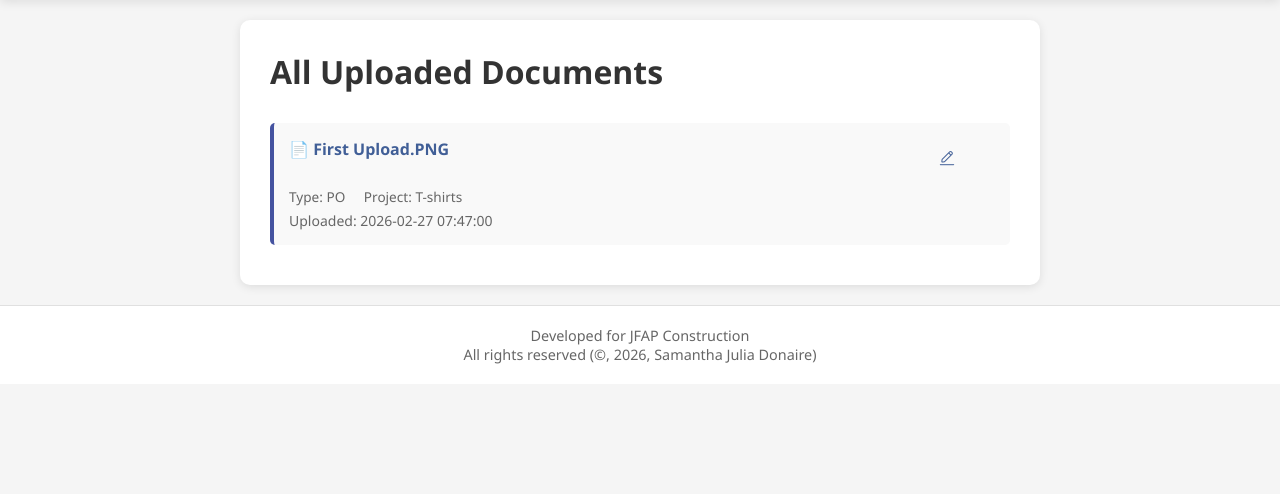
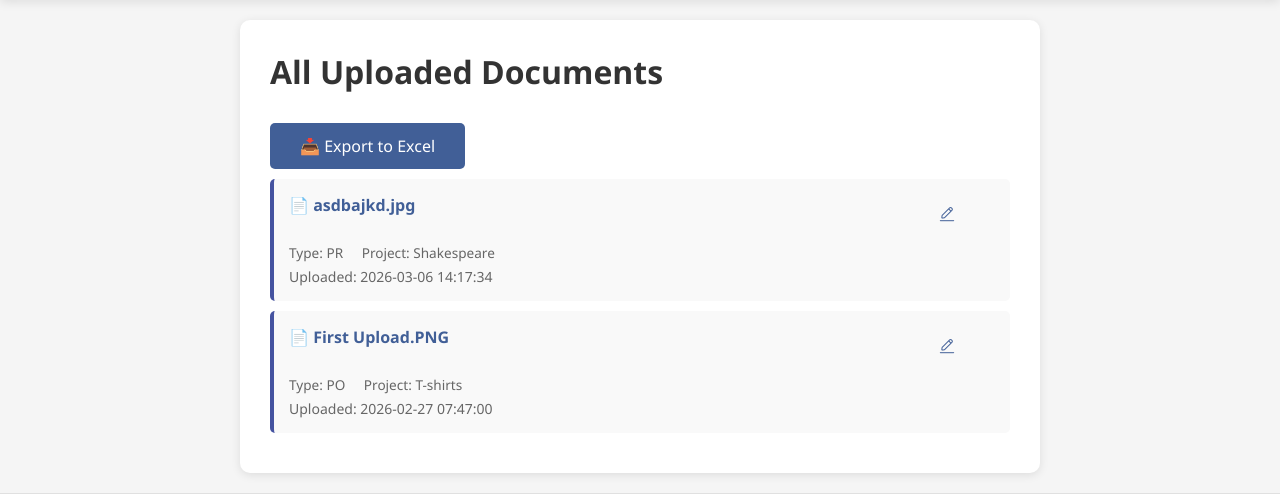
Before and after one commit to PBlacke/JFAP-Document-Management-System, a Flask app: page /documents in a window 1280 px wide. Shown: the part 118-612 px from the top of the page. Run offline with Flask 3, Linux system fonts and the light colour scheme; a user stored in the database is signed in; data comes from the database, SQL or seed files in the repository; both versions use the stored data as it was after the commit.

Commit message:
Add document export feature to download documents as Excel file; update documents template with export button

```diff
--- a/app.py
+++ b/app.py
@@ -13,7 +13,8 @@ import re
 from flask_login import LoginManager, UserMixin, login_user, logout_user, login_required, current_user
 from functools import wraps
 import time
-
+from flask import send_file
+import io
 
 #app configuration
 app = Flask(__name__)
@@ -428,18 +429,24 @@ def list_documents():
     conn = sqlite3.connect('documents.db')
     conn.execute("PRAGMA journal_mode=WAL")
     c = conn.cursor()
-    c.execute("""SELECT id, filename, upload_date, doc_type, project
-              FROM documents
-              WHERE user_id = ?
-              ORDER BY upload_date DESC""", (current_user.id,))
+
+    c.execute("""
+        SELECT d.id, d.filename, d.upload_date, d.doc_type, d.project, u.username
+        FROM documents d
+        JOIN users u ON d.user_id = u.id
+        ORDER BY d.upload_date DESC
+    """)
     docs = c.fetchall()
+
     query_time = time.time() - start
     print(f"[DOCUMENTS] Query: {query_time:.3f}s for {len(docs)} documents")
     render_start = time.time()
     rendered = render_template('documents.html', documents=docs)
     render_time = time.time() - render_start
     print(f"[DOCUMENTS] Render took: {render_time:.3f}s")
+
     conn.close()
+
     total_time = time.time() - start
     print(f"[DOCUMENTS] TOTAL: {total_time:.3f}s")
     return rendered
@@ -714,6 +721,34 @@ def admin_dashboard():
     return render_template('admin_dashboard.html', users=users, documents=documents, log=log)
 
 
+@app.route('/export_documents')
+@login_required
+def export_documents():
+    import pandas as pd
+    conn = sqlite3.connect('documents.db')
+
+    query = """
+    SELECT d.filename, d.doc_type, d.project, d.upload_date, u.username as uploader
+        FROM documents d
+        JOIN users u ON d.user_id = u.id
+        ORDER BY d.upload_date DESC
+    """
+    df = pd.read_sql_query(query, conn)
+    conn.close()
+
+    output = io.BytesIO()
+    with pd.ExcelWriter(output, engine='openpyxl') as writer:
+        df.to_excel(writer, index=False, sheet_name='Documents')
+    output.seek(0)
+
+    return send_file(
+        output,
+        mimetype='application/vnd.openxmlformats-officedocument.spreadsheetml.sheet',
+        as_attachment=True,
+        download_name='documents_export.xlsx'
+    )
+
+
 
 if __name__ == '__main__':
     app.run(debug=True, threaded=False)
--- a/templates/documents.html
+++ b/templates/documents.html
@@ -33,7 +33,7 @@
 
 {% block content %}
         <h1>All Uploaded Documents</h1>
-
+        <a href="{{ url_for('export_documents') }}" class="btn">📥 Export to Excel</a>
         {% if documents %}
             {% for doc in documents %}
             <div class="doc-item" data-id="{{ doc[0] }}" data-filename="{{ doc[1] }}" data-type="{{ doc[3] if doc[3] else '' }}" data-project="{{ doc[4] if doc[4] else '' }}" data-ext="{{ doc[1].split('.')[-1] }}">
```
Also changed, not shown: New Logo 2.ico (added), documents.db, 1 other file.
